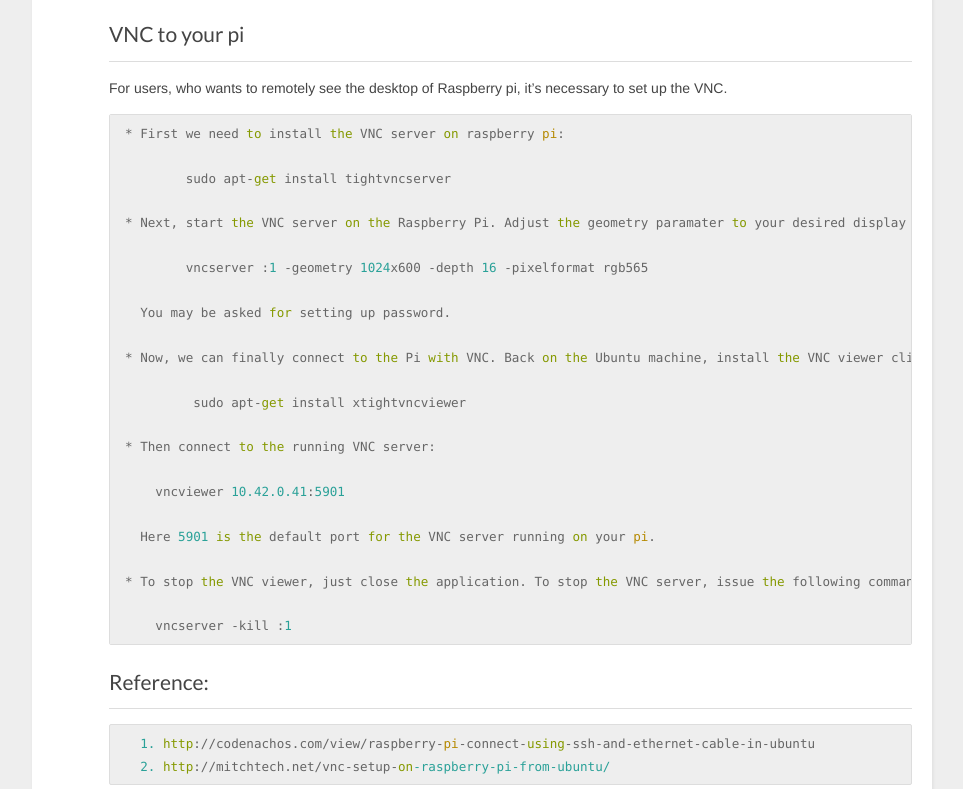
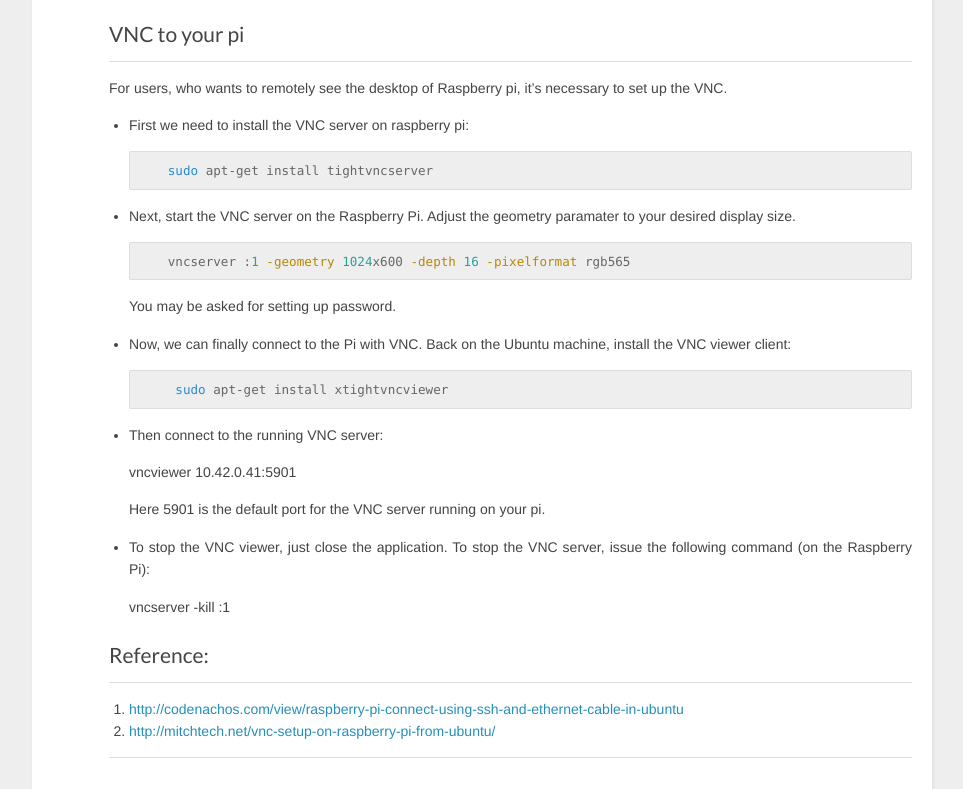
Before and after one commit to judezhu/judezhu.github.io, a plain HTML site: page 2014/07/22/raspberry/index.html in a window 1280 px wide. Shown: the part 625-1414 px from the top of the page, without its empty margins (8-971 px from the left). Drawn offline with nearby package versions, Linux system fonts and the light colour scheme; a script that the page names is missing.

Commit message:
hexo deploy to github

```diff
--- a/2014/07/22/raspberry/index.html
+++ b/2014/07/22/raspberry/index.html
@@ -73,34 +73,32 @@
 </code></pre></li>
 </ul>
 <h2 id="VNC_to_your_pi">VNC to your pi</h2>
-<p>For users, who wants to remotely see the desktop of Raspberry pi, it’s necessary to set up the VNC.</p>
-<pre><code>* First we need <span class="keyword">to</span> install <span class="keyword">the</span> VNC server <span class="function_start"><span class="keyword">on</span></span> raspberry <span class="constant">pi</span>:
+<p> For users, who wants to remotely see the desktop of Raspberry pi, it’s necessary to set up the VNC.</p>
+<ul>
+<li><p>First we need to install the VNC server on raspberry pi:</p>
+<pre><code>   <span class="built_in">sudo</span> apt-get install tightvncserver
+</code></pre></li>
+<li><p>Next, start the VNC server on the Raspberry Pi. Adjust the geometry paramater to your desired display size.</p>
+<pre><code>   vncserver :<span class="number">1</span> <span class="attribute">-geometry</span> <span class="number">1024</span>x600 <span class="attribute">-depth</span> <span class="number">16</span> <span class="attribute">-pixelformat</span> rgb565
+</code></pre><p> You may be asked for setting up password.</p>
+</li>
+<li><p>Now, we can finally connect to the Pi with VNC. Back on the Ubuntu machine, install the VNC viewer client:</p>
+<pre><code>    <span class="built_in">sudo</span> apt-get install xtightvncviewer
+</code></pre></li>
+<li><p>Then connect to the running VNC server:</p>
+<p>   vncviewer 10.42.0.41:5901</p>
+<p>Here 5901 is the default port for the VNC server running on your pi.</p>
+</li>
+<li><p>To stop the VNC viewer, just close the application. To stop the VNC server, issue the following command (on the Raspberry Pi):</p>
+<p>   vncserver -kill :1 </p>
+</li>
+</ul>
+<h2 id="Reference:">Reference:</h2>
+<ol>
+<li><a href="http://codenachos.com/view/raspberry-pi-connect-using-ssh-and-ethernet-cable-in-ubuntu" target="_blank">http://codenachos.com/view/raspberry-pi-connect-using-ssh-and-ethernet-cable-in-ubuntu</a> </li>
+<li><a href="http://mitchtech.net/vnc-setup-on-raspberry-pi-from-ubuntu/" target="_blank">http://mitchtech.net/vnc-setup-on-raspberry-pi-from-ubuntu/</a></li>
+</ol>
 
-        sudo apt-<span class="keyword">get</span> install tightvncserver
-
-* Next, start <span class="keyword">the</span> VNC server <span class="function_start"><span class="keyword">on</span></span> <span class="keyword">the</span> Raspberry Pi. Adjust <span class="keyword">the</span> geometry paramater <span class="keyword">to</span> your desired display size.
-
-        vncserver :<span class="number">1</span> -geometry <span class="number">1024</span>x600 -depth <span class="number">16</span> -pixelformat rgb565
-
-  You may be asked <span class="keyword">for</span> setting up password.
-
-* Now, we can finally connect <span class="keyword">to</span> <span class="keyword">the</span> Pi <span class="keyword">with</span> VNC. Back <span class="function_start"><span class="keyword">on</span></span> <span class="keyword">the</span> Ubuntu machine, install <span class="keyword">the</span> VNC viewer client:
-
-         sudo apt-<span class="keyword">get</span> install xtightvncviewer
-
-* Then connect <span class="keyword">to</span> <span class="keyword">the</span> <span class="property">running</span> VNC server:
-
-    vncviewer <span class="number">10.42</span><span class="number">.0</span><span class="number">.41</span>:<span class="number">5901</span>
-
-  Here <span class="number">5901</span> <span class="keyword">is</span> <span class="keyword">the</span> default port <span class="keyword">for</span> <span class="keyword">the</span> VNC server <span class="property">running</span> <span class="function_start"><span class="keyword">on</span></span> your <span class="constant">pi</span>.
-
-* To stop <span class="keyword">the</span> VNC viewer, just close <span class="keyword">the</span> <span class="type">application</span>. To stop <span class="keyword">the</span> VNC server, issue <span class="keyword">the</span> following command (<span class="function_start"><span class="keyword">on</span></span> <span class="keyword">the</span> Raspberry Pi):
-
-    vncserver -kill :<span class="number">1</span>
-</code></pre><h2 id="Reference:">Reference:</h2>
-<pre><code>  <span class="number">1.</span> <span class="keyword">http</span>://codenachos.com/view/raspberry-<span class="constant">pi</span>-connect-<span class="keyword">using</span>-ssh-<span class="operator">and</span>-ethernet-cable-<span class="operator">in</span>-ubuntu
-  <span class="number">2.</span> <span class="keyword">http</span>://mitchtech.net/vnc-setup-<span class="command"><span class="keyword">on</span>-raspberry-pi-from-ubuntu/</span>
-</code></pre>
 
     </div>
     <footer>
```
Also changed, not shown: archives/2014/07/index.html (+25 -27 lines), archives/2014/index.html (+25 -27 lines), archives/index.html (+25 -27 lines), index.html (+25 -27 lines).
